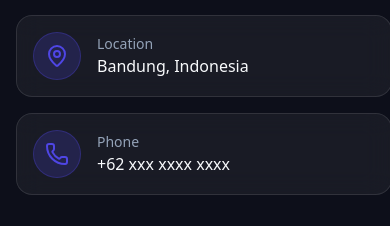
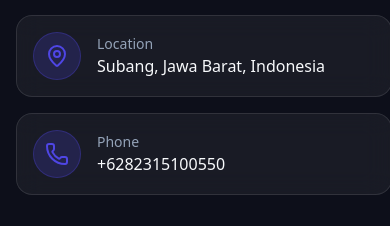
Before and after one commit to ibnurizqiaramadan/xyrus10-web, a Next.js app: page /contact in a window 390 px wide. Shown: the part 1023-1249 px from the top of the page. Built offline with nearby package versions, Linux system fonts and the light colour scheme.

Commit message:
update: modify contact information with new location and phone number

```diff
--- a/src/app/contact/page.tsx
+++ b/src/app/contact/page.tsx
@@ -10,8 +10,8 @@ import { DiscordIcon } from "@/components/icons/DiscordIcon"
 
 const contactInfo = [
   { icon: Mail, label: "Email", value: "dadanibnu61@gmail.com" },
-  { icon: MapPin, label: "Location", value: "Bandung, Indonesia" },
-  { icon: Phone, label: "Phone", value: "+62 xxx xxxx xxxx" },
+  { icon: MapPin, label: "Location", value: "Subang, Jawa Barat, Indonesia" },
+  { icon: Phone, label: "Phone", value: "+6282315100550" },
 ]
 
 const socialLinks = [
```
